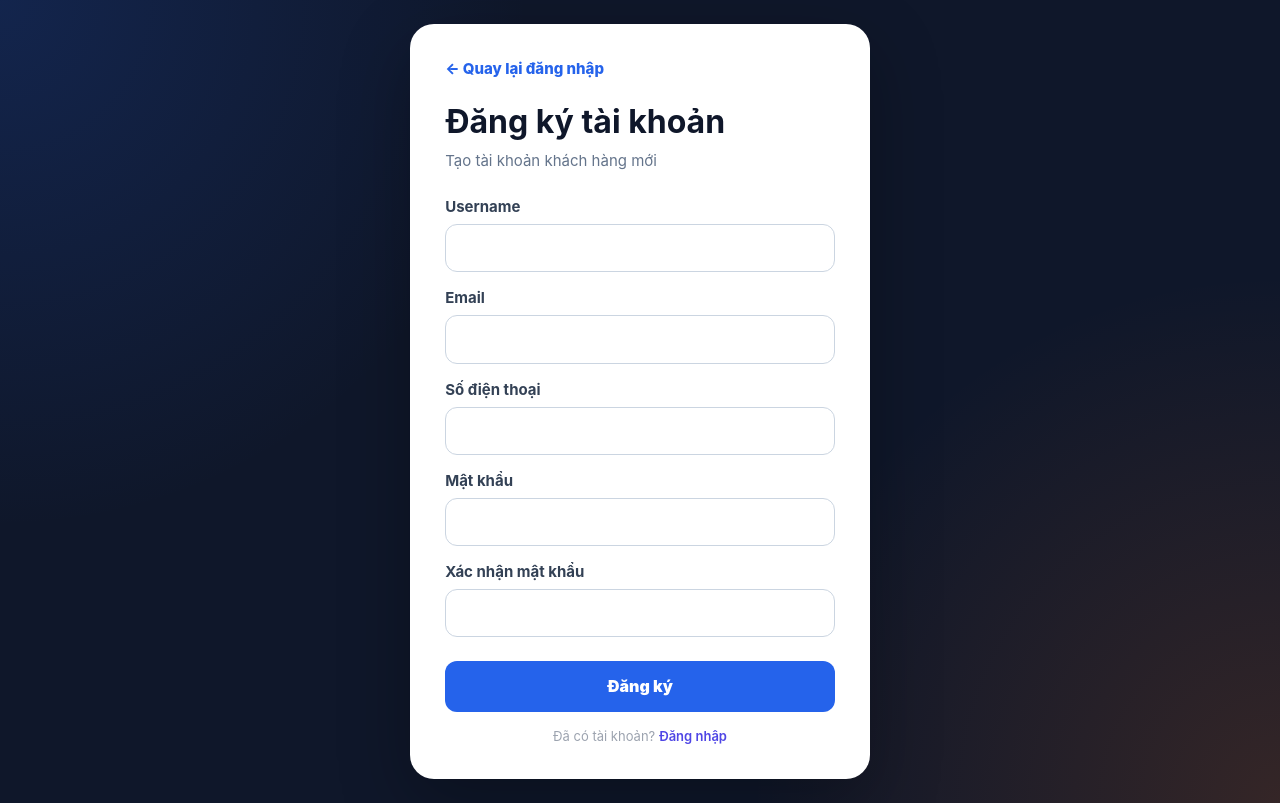
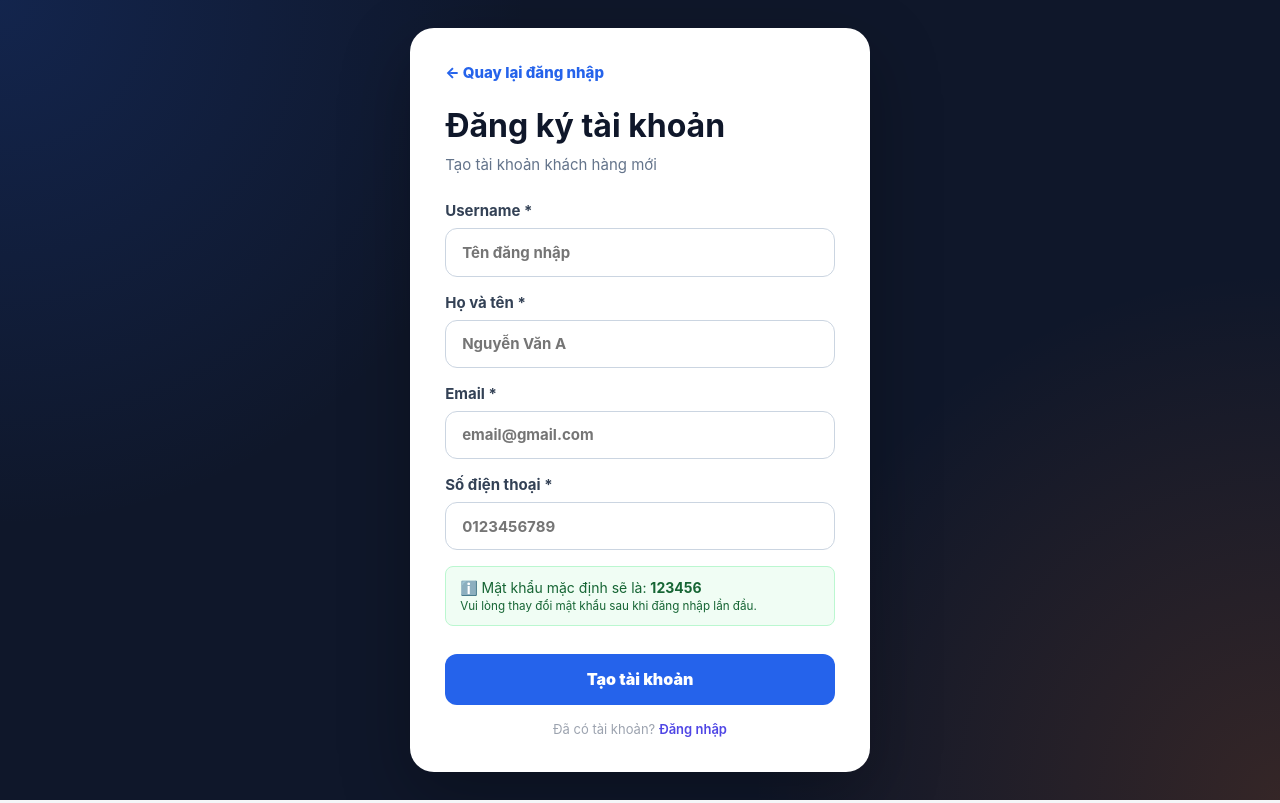
Before and after one commit to AnhTuan2111/RIMS, a React (Vite) app in the folder frontend/: page /register in a window 1280 px wide. Built offline with nearby package versions, Linux system fonts and the light colour scheme.

Commit message:
nguyễn xuân bắc : chức năng đăng kí  tự động tao mk là 123456

```diff
--- a/frontend/src/api/auth.ts
+++ b/frontend/src/api/auth.ts
@@ -41,14 +41,29 @@ export async function resetPassword(email: string, otp: string, newPassword: str
     await apiClient.post('/auth/reset-password', { email, otp, newPassword })
 }
 
-export type RegisterRequest = {
-    username: string
-    email: string
-    phone: string
-    password: string
-    confirmPassword: string
+// Định nghĩa interface cho Register request
+export interface RegisterRequest {
+    username: string;
+    fullName: string;
+    email: string;
+    phone: string;
 }
 
-export async function register(request: RegisterRequest): Promise<void> {
-    await apiClient.post('/auth/register', request)
+// Định nghĩa interface cho Register response
+export interface RegisterResponse {
+    id: number;
+    username: string;
+    fullName: string;
+    email: string;
+    phone: string;
+    role: string;
+    isActive: boolean;
+    createdAt: string;
 }
+
+// Hàm register - SỬA: dùng apiClient và path đúng
+export async function register(data: RegisterRequest): Promise<RegisterResponse> {
+    // Vì baseURL đã là '/rims', nên path chỉ cần '/auth/register'
+    const response = await apiClient.post<RegisterResponse>('/auth/register', data);
+    return response.data;
+}
--- a/frontend/src/pages/login/RegisterPage.tsx
+++ b/frontend/src/pages/login/RegisterPage.tsx
@@ -1,16 +1,15 @@
 import { useState } from 'react'
 import { Link, useNavigate } from 'react-router-dom'
-import { register } from '../../api/auth'
+import { register, type RegisterRequest } from '../../api/auth' // Import type
 import { getErrorMessage } from '../../utils/error'
 
 export default function RegisterPage() {
     const navigate = useNavigate()
-    const [formData, setFormData] = useState({
+    const [formData, setFormData] = useState<RegisterRequest>({ // Thêm type
         username: '',
+        fullName: '',
         email: '',
         phone: '',
-        password: '',
-        confirmPassword: ''
     })
     const [error, setError] = useState<string | null>(null)
     const [isLoading, setIsLoading] = useState(false)
@@ -21,15 +20,20 @@ export default function RegisterPage() {
         setError(null)
 
         try {
-            await register(formData)
-            navigate('/login', { state: { message: 'Đăng ký thành công! Vui lòng đăng nhập.' } })
+            const result = await register(formData)
+            console.log('Register success:', result)
+            navigate('/login', {
+                state: {
+                    message: 'Đăng ký thành công! Mật khẩu mặc định của bạn là: 123456'
+                }
+            })
         } catch (err) {
+            console.error('Register error:', err)
             setError(getErrorMessage(err))
         } finally {
             setIsLoading(false)
         }
     }
-
     return (
         <main className="login-page">
             <section className="login-card">
@@ -43,55 +47,62 @@ export default function RegisterPage() {
 
                 <form onSubmit={handleSubmit}>
                     <label className="auth-field">
-                        Username
+                        Username *
                         <input
                             value={formData.username}
                             onChange={(e) => setFormData({ ...formData, username: e.target.value })}
+                            placeholder="Tên đăng nhập"
                             required
                         />
                     </label>
 
                     <label className="auth-field">
-                        Email
+                        Họ và tên *
                         <input
-                            type="email"
-                            value={formData.email}
-                            onChange={(e) => setFormData({ ...formData, email: e.target.value })}
+                            value={formData.fullName}
+                            onChange={(e) => setFormData({ ...formData, fullName: e.target.value })}
+                            placeholder="Nguyễn Văn A"
                             required
                         />
                     </label>
 
                     <label className="auth-field">
-                        Số điện thoại
+                        Email *
                         <input
-                            value={formData.phone}
-                            onChange={(e) => setFormData({ ...formData, phone: e.target.value })}
+                            type="email"
+                            value={formData.email}
+                            onChange={(e) => setFormData({ ...formData, email: e.target.value })}
+                            placeholder="email@gmail.com"
                             required
                         />
                     </label>
 
                     <label className="auth-field">
-                        Mật khẩu
+                        Số điện thoại *
                         <input
-                            type="password"
-                            value={formData.password}
-                            onChange={(e) => setFormData({ ...formData, password: e.target.value })}
+                            value={formData.phone}
+                            onChange={(e) => setFormData({ ...formData, phone: e.target.value })}
+                            placeholder="0123456789"
                             required
                         />
                     </label>
 
-                    <label className="auth-field">
-                        Xác nhận mật khẩu
-                        <input
-                            type="password"
-                            value={formData.confirmPassword}
-                            onChange={(e) => setFormData({ ...formData, confirmPassword: e.target.value })}
-                            required
-                        />
-                    </label>
+                    <div style={{
+                        background: '#f0fdf4',
+                        border: '1px solid #bbf7d0',
+                        borderRadius: 8,
+                        padding: '12px 14px',
+                        marginBottom: 20,
+                        fontSize: 14,
+                        color: '#166534'
+                    }}>
+                        ℹ️ Mật khẩu mặc định sẽ là: <strong>123456</strong>
+                        <br />
+                        <small>Vui lòng thay đổi mật khẩu sau khi đăng nhập lần đầu.</small>
+                    </div>
 
                     <button className="auth-submit" disabled={isLoading}>
-                        {isLoading ? 'Đang đăng ký...' : 'Đăng ký'}
+                        {isLoading ? 'Đang đăng ký...' : 'Tạo tài khoản'}
                     </button>
                 </form>
 
```
Also changed, not shown: 2 other files (tests, documents, lock files or other folders).
